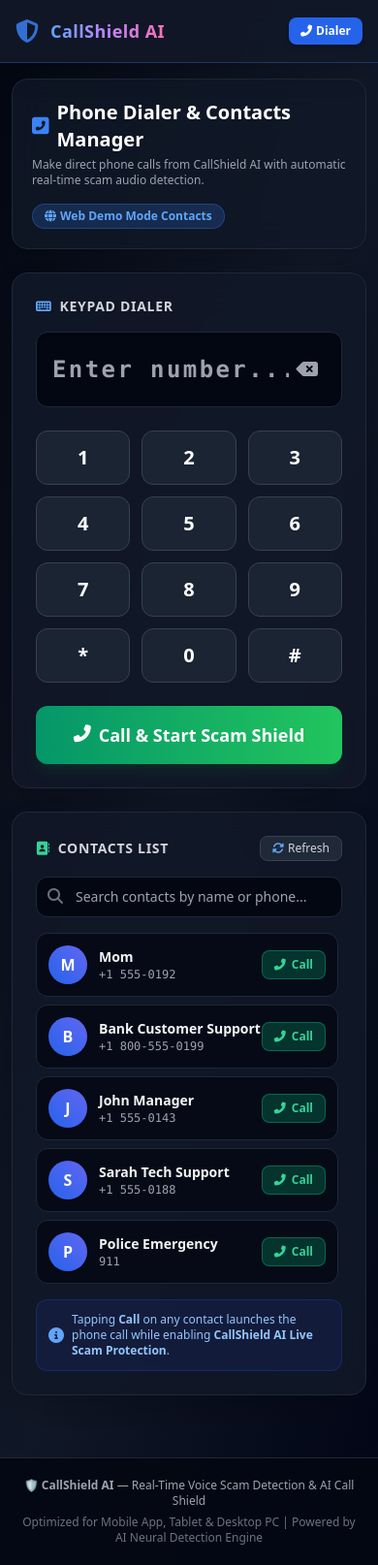
After one commit to manav3009/scam-audio-detection, a Flask app: page /modules/dialer in a window 390 px wide. The commit adds this page. Shown: the whole page at 97% size. Run offline with Flask 3, Linux system fonts and the light colour scheme; some libraries are stand-ins or nearby versions.

Commit message:
Add In-App Phone Dialer, Contacts Manager, & remove login authentication

```diff
--- a/routes/views_routes.py
+++ b/routes/views_routes.py
@@ -8,53 +8,32 @@ def landing():
 
 @views_bp.route('/student-access')
 def student_access():
-    session['logged_in'] = True
-    session['username'] = 'Student / Public Tester'
-    session['role'] = 'Student'
-    return redirect(url_for('views.dashboard'))
+    return redirect(url_for('views.dialer'))
 
 @views_bp.route('/login')
 def login_page():
-    if session.get('logged_in'):
-        return redirect(url_for('views.dashboard'))
-    return render_template('login.html')
+    return redirect(url_for('views.dialer'))
 
 @views_bp.route('/dashboard')
 def dashboard():
-    if not session.get('logged_in'):
-        session['logged_in'] = True
-        session['username'] = 'Student / Public Tester'
-        session['role'] = 'Student'
     return render_template('dashboard.html')
+
+@views_bp.route('/modules/dialer')
+def dialer():
+    return render_template('modules/dialer.html')
 
 @views_bp.route('/modules/live-call')
 def live_call():
-    if not session.get('logged_in'):
-        session['logged_in'] = True
-        session['username'] = 'Student / Public Tester'
-        session['role'] = 'Student'
     return render_template('modules/live_call.html')
 
 @views_bp.route('/modules/recorded')
 def recorded_analysis():
-    if not session.get('logged_in'):
-        session['logged_in'] = True
-        session['username'] = 'Student / Public Tester'
-        session['role'] = 'Student'
     return render_template('modules/recorded.html')
 
 @views_bp.route('/modules/awareness')
 def awareness():
-    if not session.get('logged_in'):
-        session['logged_in'] = True
-        session['username'] = 'Student / Public Tester'
-        session['role'] = 'Student'
     return render_template('modules/awareness.html')
 
 @views_bp.route('/modules/chatbot')
 def chatbot():
-    if not session.get('logged_in'):
-        session['logged_in'] = True
-        session['username'] = 'Student / Public Tester'
-        session['role'] = 'Student'
     return render_template('modules/chatbot.html')
--- a/templates/base.html
+++ b/templates/base.html
@@ -73,26 +73,29 @@
                     </span>
                 </a>
 
-                <div class="flex items-center space-x-2 sm:space-x-4">
-                    {% if session.logged_in %}
-                    <button onclick="goBack()" class="px-3 py-1.5 bg-gray-800/80 hover:bg-gray-700 text-gray-300 rounded-lg text-xs sm:text-sm transition border border-gray-700 flex items-center">
-                        <i class="fas fa-arrow-left mr-1.5"></i>Back
-                    </button>
-                    <span class="inline-block text-gray-300 text-xs font-semibold px-2.5 py-1 bg-gray-800 rounded-lg border border-gray-700">
-                        <i class="fas fa-user-shield text-blue-400 mr-1.5"></i>{{ session.username }}
-                    </span>
-                    <button onclick="logout()" class="px-3 py-1.5 bg-red-600/20 hover:bg-red-600/40 text-red-400 rounded-lg text-xs sm:text-sm transition border border-red-500/30">
-                        <i class="fas fa-sign-out-alt mr-1"></i>Logout
-                    </button>
-                    {% else %}
-                    <a href="/student-access" class="px-3.5 py-1.5 bg-green-600 hover:bg-green-700 text-white rounded-lg font-bold text-xs sm:text-sm transition shadow-md">
-                        <i class="fas fa-graduation-cap mr-1"></i>Student Access
-                    </a>
-                    <a href="/login" class="px-3.5 py-1.5 bg-blue-600 hover:bg-blue-700 text-white rounded-lg font-semibold text-xs sm:text-sm transition shadow-md">
-                        Admin Login
-                    </a>
-                    {% endif %}
-                </div>
+                    <div class="hidden md:flex items-center space-x-1 sm:space-x-2">
+                        <a href="/modules/dialer" class="px-3 py-1.5 bg-blue-600/30 hover:bg-blue-600/50 text-blue-300 rounded-lg font-semibold text-xs sm:text-sm transition border border-blue-500/30">
+                            <i class="fas fa-phone-alt mr-1.5 text-blue-400"></i>Phone & Contacts
+                        </a>
+                        <a href="/modules/live-call" class="px-3 py-1.5 hover:bg-gray-800 text-gray-300 rounded-lg text-xs sm:text-sm transition">
+                            <i class="fas fa-satellite-dish mr-1 text-emerald-400"></i>Live Scanner
+                        </a>
+                        <a href="/modules/recorded" class="px-3 py-1.5 hover:bg-gray-800 text-gray-300 rounded-lg text-xs sm:text-sm transition">
+                            <i class="fas fa-file-audio mr-1 text-purple-400"></i>Recorded
+                        </a>
+                        <a href="/modules/chatbot" class="px-3 py-1.5 hover:bg-gray-800 text-gray-300 rounded-lg text-xs sm:text-sm transition">
+                            <i class="fas fa-robot mr-1 text-pink-400"></i>Chatbot
+                        </a>
+                        <a href="/dashboard" class="px-3 py-1.5 hover:bg-gray-800 text-gray-300 rounded-lg text-xs sm:text-sm transition">
+                            <i class="fas fa-chart-line mr-1 text-amber-400"></i>Dashboard
+                        </a>
+                    </div>
+
+                    <div class="flex md:hidden items-center space-x-2">
+                        <a href="/modules/dialer" class="px-3 py-1.5 bg-blue-600 text-white rounded-lg font-bold text-xs shadow-md">
+                            <i class="fas fa-phone-alt mr-1"></i>Dialer
+                        </a>
+                    </div>
             </div>
         </div>
     </nav>
--- /dev/null
+++ b/templates/modules/dialer.html
@@ -0,0 +1,203 @@
+{% extends "base.html" %}
+
+{% block title %}Phone Dialer & Contacts — CallShield AI{% endblock %}
+
+{% block content %}
+<div class="max-w-6xl mx-auto space-y-6">
+    <!-- Header Title -->
+    <div class="flex flex-col sm:flex-row justify-between items-start sm:items-center bg-gray-900/80 backdrop-blur-lg p-5 rounded-2xl border border-gray-800 shadow-xl gap-4">
+        <div>
+            <h1 class="text-xl sm:text-2xl font-black text-white flex items-center gap-2">
+                <i class="fas fa-phone-square-alt text-blue-500"></i> Phone Dialer & Contacts Manager
+            </h1>
+            <p class="text-xs sm:text-sm text-gray-400 mt-1">Make direct phone calls from CallShield AI with automatic real-time scam audio detection.</p>
+        </div>
+        <div class="flex items-center gap-2">
+            <span id="platform-badge" class="px-3 py-1 bg-blue-500/20 text-blue-400 border border-blue-500/30 text-xs font-bold rounded-full">
+                <i class="fas fa-mobile-alt mr-1"></i>Detecting Device...
+            </span>
+        </div>
+    </div>
+
+    <!-- Main Grid: Left Keypad & Right Contacts -->
+    <div class="grid grid-cols-1 lg:grid-cols-12 gap-6">
+
+        <!-- Left Column: Phone Keypad -->
+        <div class="lg:col-span-5 bg-gray-900/90 backdrop-blur-xl p-6 rounded-2xl border border-gray-800 shadow-2xl flex flex-col justify-between">
+            <div>
+                <h2 class="text-sm font-bold text-gray-300 uppercase tracking-wider mb-4 flex items-center">
+                    <i class="fas fa-keyboard text-blue-400 mr-2"></i> Keypad Dialer
+                </h2>
+
+                <!-- Display Box -->
+                <div class="bg-gray-950 p-4 rounded-xl border border-gray-800 mb-6 flex items-center justify-between shadow-inner">
+                    <input type="text" id="phone-display" readonly placeholder="Enter number..." class="bg-transparent text-2xl font-mono font-bold text-white tracking-widest outline-none w-full text-center">
+                    <button onclick="backspace()" class="text-gray-400 hover:text-red-400 p-2 text-xl transition">
+                        <i class="fas fa-backspace"></i>
+                    </button>
+                </div>
+
+                <!-- 3x4 Keypad Grid -->
+                <div class="grid grid-cols-3 gap-3 max-w-xs mx-auto mb-6">
+                    <button onclick="pressKey('1')" class="h-14 bg-gray-800/80 hover:bg-blue-600/40 text-white font-bold text-xl rounded-xl border border-gray-700 active:scale-95 transition">1</button>
+                    <button onclick="pressKey('2')" class="h-14 bg-gray-800/80 hover:bg-blue-600/40 text-white font-bold text-xl rounded-xl border border-gray-700 active:scale-95 transition">2</button>
+                    <button onclick="pressKey('3')" class="h-14 bg-gray-800/80 hover:bg-blue-600/40 text-white font-bold text-xl rounded-xl border border-gray-700 active:scale-95 transition">3</button>
+                    <button onclick="pressKey('4')" class="h-14 bg-gray-800/80 hover:bg-blue-600/40 text-white font-bold text-xl rounded-xl border border-gray-700 active:scale-95 transition">4</button>
+                    <button onclick="pressKey('5')" class="h-14 bg-gray-800/80 hover:bg-blue-600/40 text-white font-bold text-xl rounded-xl border border-gray-700 active:scale-95 transition">5</button>
+                    <button onclick="pressKey('6')" class="h-14 bg-gray-800/80 hover:bg-blue-600/40 text-white font-bold text-xl rounded-xl border border-gray-700 active:scale-95 transition">6</button>
+                    <button onclick="pressKey('7')" class="h-14 bg-gray-800/80 hover:bg-blue-600/40 text-white font-bold text-xl rounded-xl border border-gray-700 active:scale-95 transition">7</button>
+                    <button onclick="pressKey('8')" class="h-14 bg-gray-800/80 hover:bg-blue-600/40 text-white font-bold text-xl rounded-xl border border-gray-700 active:scale-95 transition">8</button>
+                    <button onclick="pressKey('9')" class="h-14 bg-gray-800/80 hover:bg-blue-600/40 text-white font-bold text-xl rounded-xl border border-gray-700 active:scale-95 transition">9</button>
+                    <button onclick="pressKey('*')" class="h-14 bg-gray-800/80 hover:bg-blue-600/40 text-white font-bold text-xl rounded-xl border border-gray-700 active:scale-95 transition">*</button>
+                    <button onclick="pressKey('0')" class="h-14 bg-gray-800/80 hover:bg-blue-600/40 text-white font-bold text-xl rounded-xl border border-gray-700 active:scale-95 transition">0</button>
+                    <button onclick="pressKey('#')" class="h-14 bg-gray-800/80 hover:bg-blue-600/40 text-white font-bold text-xl rounded-xl border border-gray-700 active:scale-95 transition">#</button>
+                </div>
+            </div>
+
+            <!-- Call & Monitor Action Button -->
+            <button onclick="initiateCall()" class="w-full py-4 bg-gradient-to-r from-emerald-600 to-green-500 hover:from-emerald-500 hover:to-green-400 text-white font-extrabold text-lg rounded-xl shadow-lg shadow-green-900/30 flex items-center justify-center gap-2 active:scale-98 transition">
+                <i class="fas fa-phone-alt animate-bounce"></i> Call & Start Scam Shield
+            </button>
+        </div>
+
+        <!-- Right Column: Contacts List -->
+        <div class="lg:col-span-7 bg-gray-900/90 backdrop-blur-xl p-6 rounded-2xl border border-gray-800 shadow-2xl flex flex-col justify-between">
+            <div>
+                <div class="flex justify-between items-center mb-4">
+                    <h2 class="text-sm font-bold text-gray-300 uppercase tracking-wider flex items-center">
+                        <i class="fas fa-address-book text-emerald-400 mr-2"></i> Contacts List
+                    </h2>
+                    <button onclick="loadContacts()" class="px-3 py-1 bg-gray-800 hover:bg-gray-700 text-xs text-gray-300 rounded-lg border border-gray-700 flex items-center gap-1">
+                        <i class="fas fa-sync-alt text-blue-400"></i> Refresh
+                    </button>
+                </div>
+
+                <!-- Search Input -->
+                <div class="relative mb-4">
+                    <i class="fas fa-search absolute left-3 top-3 text-gray-500"></i>
+                    <input type="text" id="contact-search" onkeyup="filterContacts()" placeholder="Search contacts by name or phone..." class="w-full pl-10 pr-4 py-2.5 bg-gray-950 border border-gray-800 rounded-xl text-sm text-gray-200 focus:border-blue-500 outline-none">
+                </div>
+
+                <!-- Contacts Container -->
+                <div id="contacts-list" class="space-y-2 max-h-[380px] overflow-y-auto pr-1">
+                    <!-- Dynamic Contacts Rendered Here -->
+                </div>
+            </div>
+
+            <!-- Footer Hint -->
+            <div class="mt-4 p-3 bg-blue-900/20 border border-blue-800/40 rounded-xl text-xs text-blue-300 flex items-center gap-2">
+                <i class="fas fa-info-circle text-blue-400 text-base"></i>
+                <span>Tapping <strong>Call</strong> on any contact launches the phone call while enabling <strong>CallShield AI Live Scam Protection</strong>.</span>
+            </div>
+        </div>
+    </div>
+</div>
+
+<script>
+    let contactsData = [
+        { name: "Mom", number: "+1 555-0192", category: "Family" },
+        { name: "Bank Customer Support", number: "+1 800-555-0199", category: "Banking" },
+        { name: "John Manager", number: "+1 555-0143", category: "Work" },
+        { name: "Sarah Tech Support", number: "+1 555-0188", category: "Services" },
+        { name: "Police Emergency", number: "911", category: "Emergency" }
+    ];
+
+    function pressKey(key) {
+        const display = document.getElementById('phone-display');
+        display.value += key;
+    }
+
+    function backspace() {
+        const display = document.getElementById('phone-display');
+        display.value = display.value.slice(0, -1);
+    }
+
+    function initiateCall(numberToCall) {
+        const display = document.getElementById('phone-display');
+        const number = numberToCall || display.value.trim();
+
+        if (!number) {
+            alert("Please enter or select a valid phone number to call.");
+            return;
+        }
+
+        // 1. Check if running inside Android Native App via Javascript Interface Bridge
+        if (window.AndroidContactsBridge && typeof window.AndroidContactsBridge.makePhoneCall === 'function') {
+            window.AndroidContactsBridge.makePhoneCall(number);
+        } else {
+            // Fallback to standard tel link for mobile browser
+            window.location.href = `tel:${number}`;
+        }
+
+        // 2. Automatically redirect to Live Call Scam Detector with auto-record ON
+        setTimeout(() => {
+            window.location.href = `/modules/live-call?phone=${encodeURIComponent(number)}&autostart=true`;
+        }, 1000);
+    }
+
+    function loadContacts() {
+        const badge = document.getElementById('platform-badge');
+
+        // Native Android Bridge Check
+        if (window.AndroidContactsBridge && typeof window.AndroidContactsBridge.getContacts === 'function') {
+            try {
+                const nativeContactsStr = window.AndroidContactsBridge.getContacts();
+                const nativeContacts = JSON.parse(nativeContactsStr);
+                if (nativeContacts && nativeContacts.length > 0) {
+                    contactsData = nativeContacts;
+                    badge.innerHTML = `<i class="fas fa-check-circle text-green-400 mr-1"></i>Android Device Contacts Synced (${nativeContacts.length})`;
+                    badge.className = "px-3 py-1 bg-green-500/20 text-green-400 border border-green-500/30 text-xs font-bold rounded-full";
+                }
+            } catch (e) {
+                console.error("Error loading native contacts:", e);
+            }
+        } else {
+            badge.innerHTML = `<i class="fas fa-globe text-blue-400 mr-1"></i>Web Demo Mode Contacts`;
+        }
+
+        renderContactsList(contactsData);
+    }
+
+    function renderContactsList(list) {
+        const container = document.getElementById('contacts-list');
+        container.innerHTML = '';
+
+        if (list.length === 0) {
+            container.innerHTML = `<div class="text-center py-8 text-gray-500 text-sm">No contacts found matching search.</div>`;
+            return;
+        }
+
+        list.forEach(c => {
+            const item = document.createElement('div');
+            item.className = "p-3 bg-gray-950/70 hover:bg-gray-800/80 border border-gray-800 rounded-xl flex items-center justify-between transition group";
+            item.innerHTML = `
+                <div class="flex items-center gap-3">
+                    <div class="w-10 h-10 rounded-full bg-gradient-to-tr from-blue-600 to-indigo-500 flex items-center justify-center font-bold text-white shadow">
+                        ${c.name.charAt(0).toUpperCase()}
+                    </div>
+                    <div>
+                        <h3 class="text-sm font-bold text-gray-100 group-hover:text-blue-400 transition">${c.name}</h3>
+                        <p class="text-xs text-gray-400 font-mono">${c.number}</p>
+                    </div>
+                </div>
+                <button onclick="initiateCall('${c.number}')" class="px-3 py-1.5 bg-emerald-600/30 hover:bg-emerald-600 text-emerald-400 hover:text-white border border-emerald-500/40 rounded-lg text-xs font-bold flex items-center gap-1.5 transition">
+                    <i class="fas fa-phone-alt"></i> Call
+                </button>
+            `;
+            container.appendChild(item);
+        });
+    }
+
+    function filterContacts() {
+        const query = document.getElementById('contact-search').value.toLowerCase();
+        const filtered = contactsData.filter(c =>
+            c.name.toLowerCase().includes(query) || c.number.includes(query)
+        );
+        renderContactsList(filtered);
+    }
+
+    document.addEventListener('DOMContentLoaded', () => {
+        loadContacts();
+    });
+</script>
+{% endblock %}
```
Also changed, not shown: templates/index.html (+6 -6 lines), templates/modules/live_call.html (+14 -0 lines).
